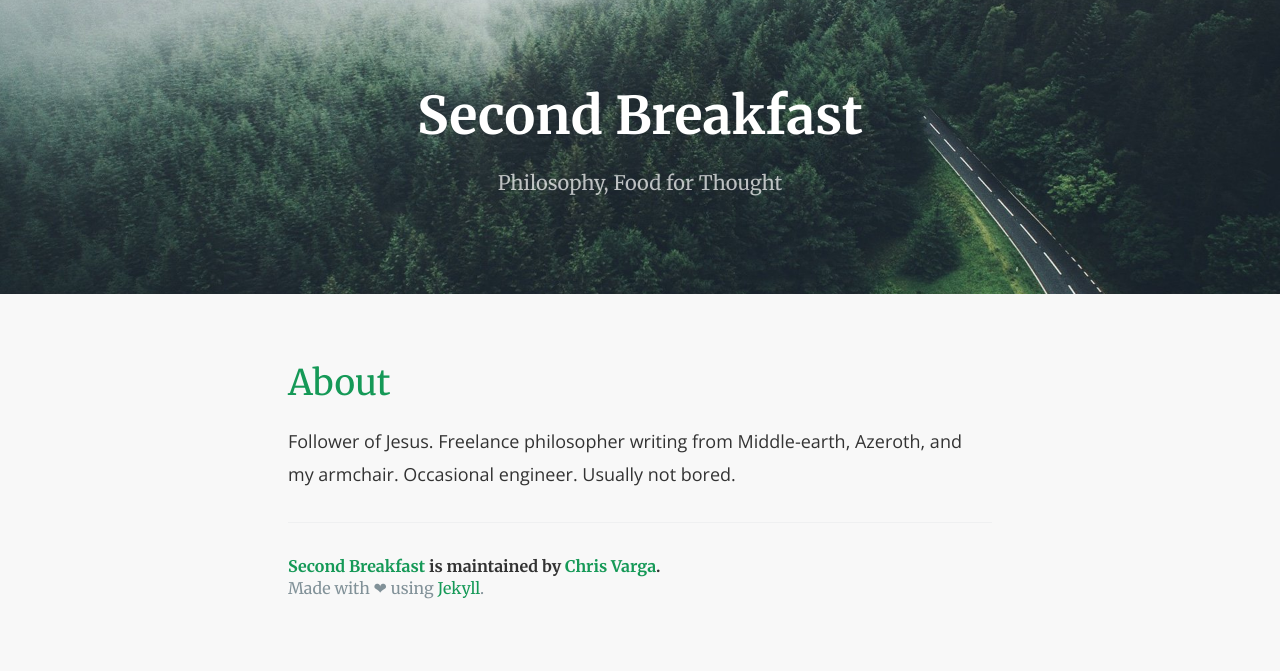
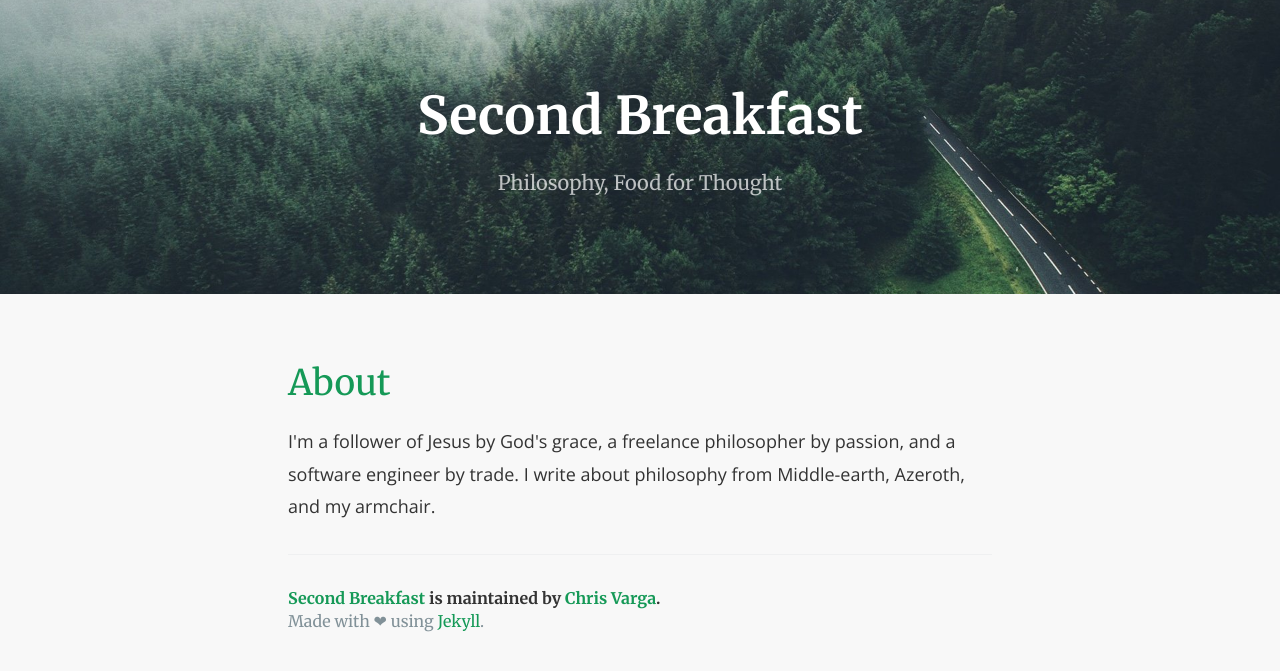
Before and after one commit to second-breakfast/second-breakfast.github.io, a Jekyll site: the page built from about.html, in a window 1280 px wide. Shown: the top 671 px of the page. Built offline with Jekyll 4.4.1, drawn with Linux system fonts in a browser that asks for light colours.

Commit message:
Update about.html

```diff
--- a/about.html
+++ b/about.html
@@ -5,4 +5,4 @@ title: {{ site.name }}
 
 <h1>About</h1>
 
-<p>Follower of Jesus. Freelance philosopher writing from Middle-earth, Azeroth, and my armchair. Occasional engineer. Usually not bored.</p>
+<p>I'm a follower of Jesus by God's grace, a freelance philosopher by passion, and a software engineer by trade. I write about philosophy from Middle-earth, Azeroth, and my armchair.</p>
```
